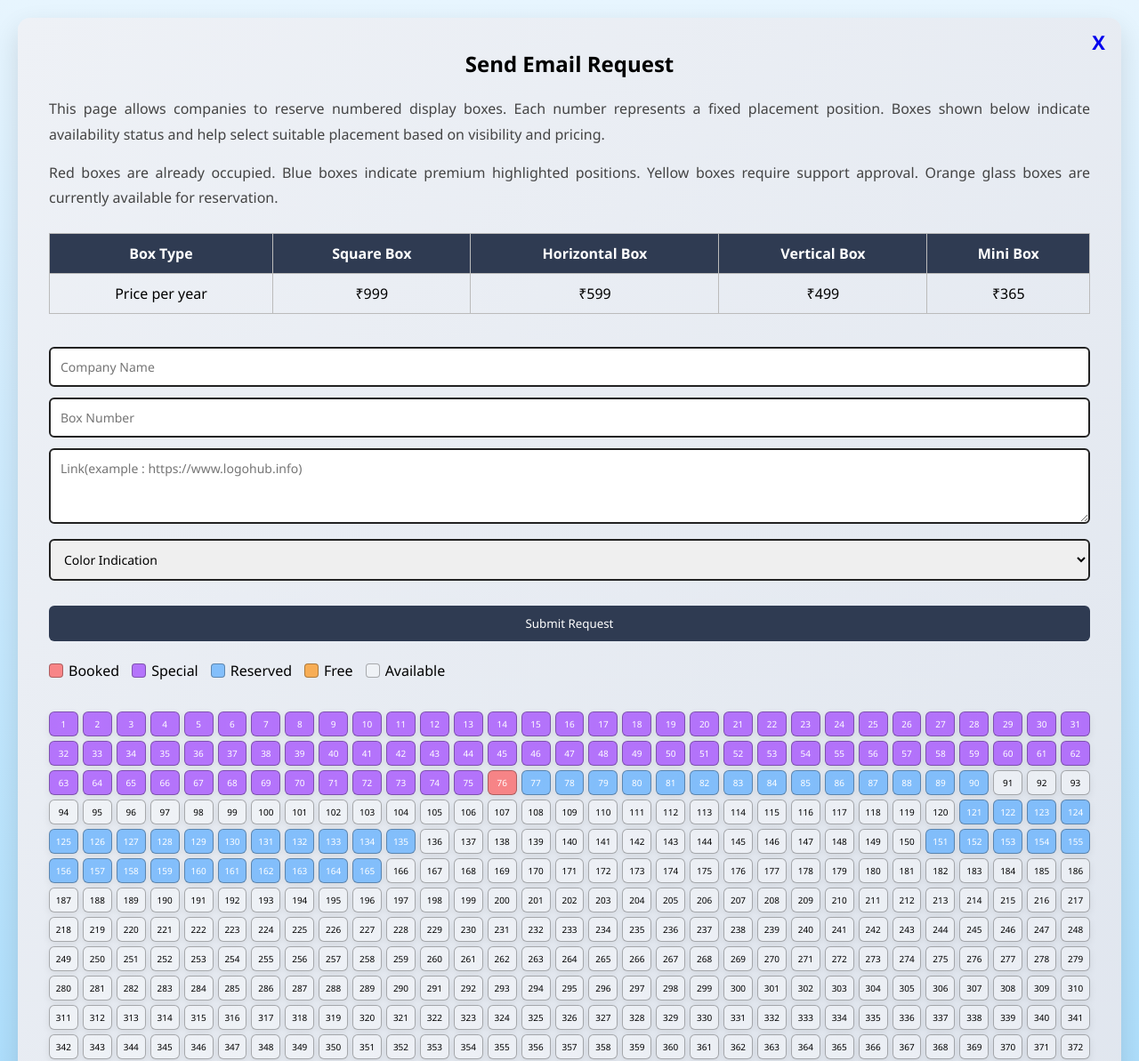
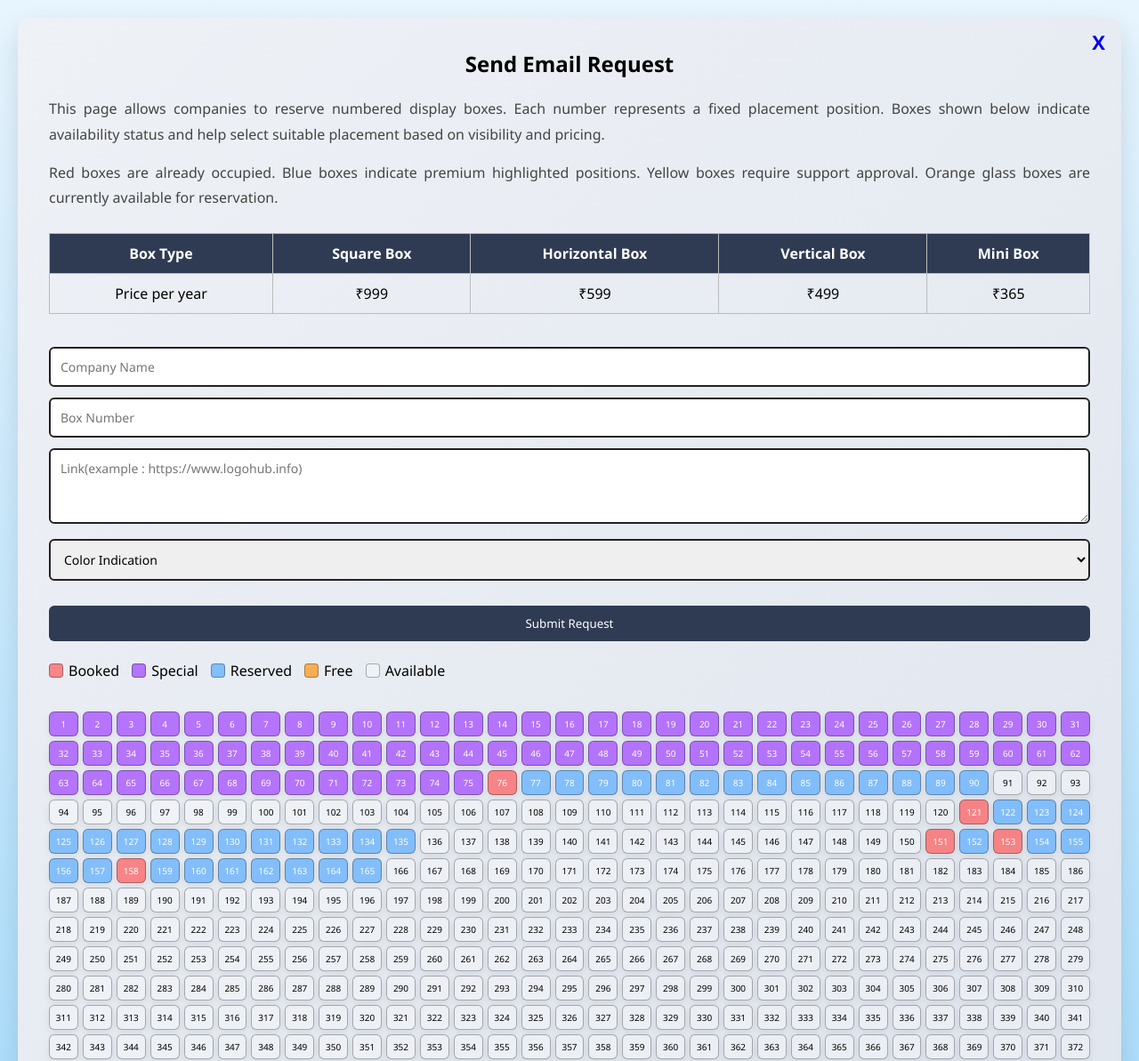
Before and after one commit to nani-lanke/logohub, a plain HTML site: page sendrequest.html in a window 1280 px wide. Shown: the top 1193 px of the page at 89% size. Drawn offline with Linux system fonts and the light colour scheme.

Commit message:
Update sendrequest.html

```diff
--- a/sendrequest.html
+++ b/sendrequest.html
@@ -210,7 +210,7 @@
   </div>
 
   <script>
-    const bookedList=[76];   // booked
+    const bookedList=[76,121,151,153,158];   // booked
     const specialList =[1, 2, 3, 4, 5, 6, 7, 8, 9, 10,11, 12, 13, 14, 15, 16, 17, 18, 19, 20,21, 22, 23, 24, 25, 26, 27, 28, 29, 30,31, 32, 33, 34, 35, 36, 37, 38, 39, 40,41, 42,
     43, 44, 45, 46, 47, 48, 49, 50,51, 52, 53, 54, 55, 56, 57, 58, 59, 60,61, 62, 63, 64, 65, 66, 67, 68, 69, 70,71, 72, 73, 74, 75,]; //special
     const reservedList=[77, 78, 79, 80, 81, 82, 83, 84, 85, 86, 87, 88, 89, 90,121, 122, 123, 124, 125, 126, 127, 128, 129, 130, 131, 132, 133, 134, 135,151, 152, 153, 154, 155,
```
